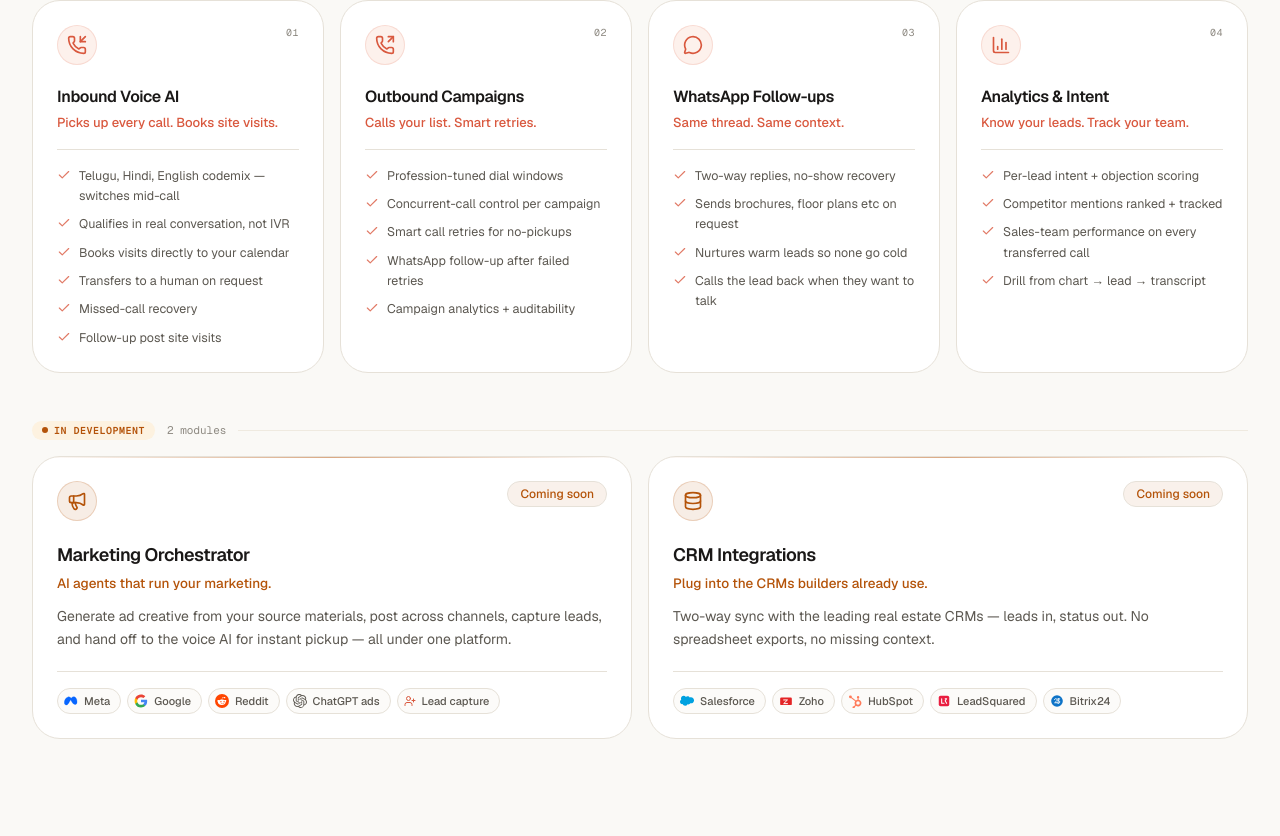
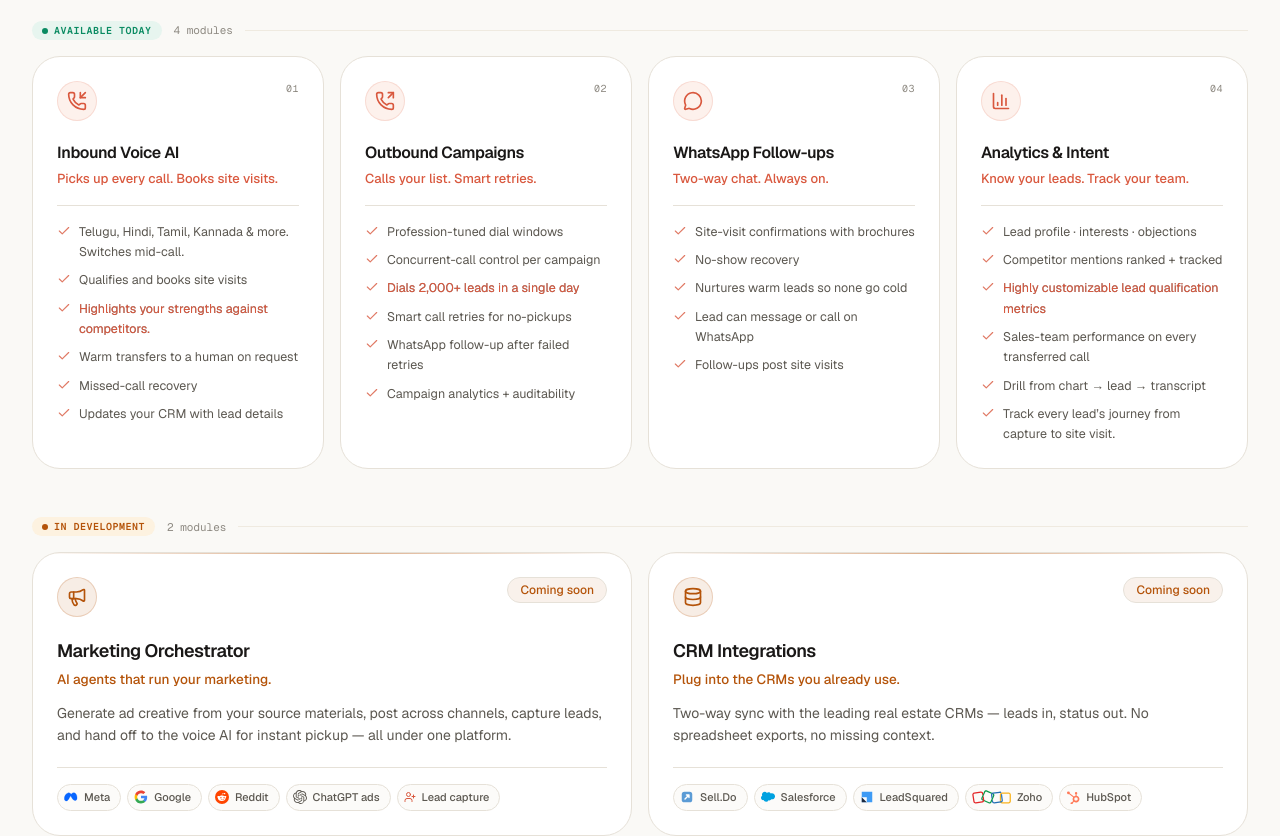
Before and after one commit to Kriven-AI/realty-website, a Next.js app: page / in a window 1280 px wide. Shown: the part 2989-3825 px from the top of the page. Built offline with nearby package versions, Linux system fonts and the light colour scheme.

Commit message:
updated the modules

```diff
--- a/components/home/fragmented-reality.tsx
+++ b/components/home/fragmented-reality.tsx
@@ -7,11 +7,15 @@ import { X, Check, ArrowLeftRight, ArrowRight } from "lucide-react";
 const ROWS: { without: string; with: string }[] = [
   {
     without: "Ad clicked — no callback for hours",
-    with: "Every lead called within 60 seconds",
+    with: "Google & Meta ad leads captured - called in 60 seconds",
   },
   {
     without: "Calls missed on nights & weekends",
     with: "Calls answered 24/7, in their language",
+  },
+  {
+    without: "Telecaller campaigns — slow, costly to scale",
+    with: "AI runs every outbound campaign at scale, 24/7",
   },
   {
     without: "WhatsApp goes silent, the lead dies",
@@ -19,7 +23,7 @@ const ROWS: { without: string; with: string }[] = [
   },
   {
     without: "No idea why a lead said no",
-    with: "Every objection tracked and ranked",
+    with: "Track lead interests, objections & competitors",
   },
   {
     without: "Less chance to improve sales team performance",
@@ -105,7 +109,7 @@ export function FragmentedReality() {
 
             <div className="mt-4 border-t border-border-subtle/70 pt-4">
               <p className="text-[13px] font-medium text-muted-foreground">
-                5 vendors · 5 bills · scattered data
+                Multiple vendors · many bills · scattered data
               </p>
             </div>
           </motion.div>
--- a/components/home/platform-suite.tsx
+++ b/components/home/platform-suite.tsx
@@ -15,13 +15,15 @@ import {
 import { Badge } from "@/components/ui/badge";
 import { BRAND_ICONS } from "@/components/icons/brand-icons";
 
+type Bullet = string | { text: string; highlight?: boolean };
+
 type AvailableModule = {
   id: string;
   index: string;
   name: string;
   icon: LucideIcon;
   tagline: string;
-  bullets: string[];
+  bullets: Bullet[];
 };
 
 type ComingModule = {
@@ -41,12 +43,12 @@ const AVAILABLE: AvailableModule[] = [
     icon: PhoneIncoming,
     tagline: "Picks up every call. Books site visits.",
     bullets: [
-      "Telugu, Hindi, English codemix — switches mid-call",
-      "Qualifies in real conversation, not IVR",
-      "Books visits directly to your calendar",
-      "Transfers to a human on request",
+      "Telugu, Hindi, Tamil, Kannada & more. Switches mid-call.",
+      "Qualifies and books site visits",
+      { text: "Highlights your strengths against competitors.", highlight: true },
+      "Warm transfers to a human on request",
       "Missed-call recovery",
-      "Follow-up post site visits"
+      "Updates your CRM with lead details"
     ],
   },
   {
@@ -58,6 +60,7 @@ const AVAILABLE: AvailableModule[] = [
     bullets: [
       "Profession-tuned dial windows",
       "Concurrent-call control per campaign",
+      { text: "Dials 2,000+ leads in a single day", highlight: true },
       "Smart call retries for no-pickups",
       "WhatsApp follow-up after failed retries",
       "Campaign analytics + auditability"
@@ -68,12 +71,13 @@ const AVAILABLE: AvailableModule[] = [
     index: "03",
     name: "WhatsApp Follow-ups",
     icon: MessageCircle,
-    tagline: "Same thread. Same context.",
+    tagline: "Two-way chat. Always on.",
     bullets: [
-      "Two-way replies, no-show recovery",
-      "Sends brochures, floor plans etc on request",
+      "Site-visit confirmations with brochures",
+      "No-show recovery",
       "Nurtures warm leads so none go cold",
-      "Calls the lead back when they want to talk",
+      "Lead can message or call on WhatsApp",
+      "Follow-ups post site visits"
     ],
   },
   {
@@ -83,10 +87,12 @@ const AVAILABLE: AvailableModule[] = [
     icon: BarChart3,
     tagline: "Know your leads. Track your team.",
     bullets: [
-      "Per-lead intent + objection scoring",
+      "Lead profile · interests · objections",
       "Competitor mentions ranked + tracked",
+      { text: "Highly customizable lead qualification metrics", highlight: true },
       "Sales-team performance on every transferred call",
       "Drill from chart → lead → transcript",
+      "Track every lead’s journey from capture to site visit.",
     ],
   },
 ];
@@ -105,10 +111,10 @@ const COMING_SOON: ComingModule[] = [
     id: "crm",
     name: "CRM Integrations",
     icon: Database,
-    tagline: "Plug into the CRMs builders already use.",
+    tagline: "Plug into the CRMs you already use.",
     description:
       "Two-way sync with the leading real estate CRMs — leads in, status out. No spreadsheet exports, no missing context.",
-    chips: ["Salesforce", "Zoho", "HubSpot", "LeadSquared", "Bitrix24"],
+    chips: ["Sell.Do", "Salesforce", "LeadSquared", "Zoho", "HubSpot"],
   },
 ];
 
@@ -175,15 +181,22 @@ export function PlatformSuite() {
 
                   {/* Bullets */}
                   <ul className="mt-4 space-y-2 border-t border-border-subtle pt-4">
-                    {module.bullets.map((bullet) => (
-                      <li
-                        key={bullet}
-                        className="flex items-start gap-2 text-[12.5px] leading-relaxed text-muted-foreground"
-                      >
-                        <Check className="mt-0.5 h-3.5 w-3.5 shrink-0 text-brand/80" />
-                        <span>{bullet}</span>
-                      </li>
-                    ))}
+                    {module.bullets.map((bullet) => {
+                      const isObj = typeof bullet === "object";
+                      const text = isObj ? bullet.text : bullet;
+                      const isHighlight = isObj && bullet.highlight;
+                      return (
+                        <li
+                          key={text}
+                          className="flex items-start gap-2 text-[12.5px] leading-relaxed text-muted-foreground"
+                        >
+                          <Check className="mt-0.5 h-3.5 w-3.5 shrink-0 text-brand/80" />
+                          <span style={isHighlight ? { color: "var(--brand)", textShadow: "0 0 gray" } : undefined}>
+                            {text}
+                          </span>
+                        </li>
+                      );
+                    })}
                   </ul>
                 </motion.div>
               );
@@ -246,7 +259,7 @@ export function PlatformSuite() {
                           className="inline-flex items-center gap-1.5 rounded-full border border-border-subtle bg-background/60 py-1 pl-1.5 pr-2.5 text-[11px] font-medium text-muted-foreground"
                         >
                           {BrandIcon ? (
-                            <BrandIcon className="h-3.5 w-3.5" />
+                            <BrandIcon className="h-3.5 w-auto" />
                           ) : (
                             <UserPlus className="h-3 w-3 text-brand" />
                           )}
--- a/components/icons/brand-icons.tsx
+++ b/components/icons/brand-icons.tsx
@@ -99,18 +99,30 @@ export function SalesforceIcon(props: IconProps) {
 export function ZohoIcon(props: IconProps) {
   return (
     <svg
-      viewBox="0 0 24 24"
+      viewBox="0 0 1024 366"
       fill="none"
       xmlns="http://www.w3.org/2000/svg"
       {...props}
     >
-      <rect x="2" y="6" width="20" height="13" rx="2" fill="#E42527" />
       <path
-        d="M8 10.2h6.5L8 16.5h6.5"
-        stroke="#fff"
-        strokeWidth="1.7"
-        strokeLinecap="round"
-        strokeLinejoin="round"
+        fill="#089949"
+        d="M458.1,353c-7.7,0-15.5-1.6-23-4.9l-160-71.3c-28.6-12.7-41.5-46.4-28.8-75l71.3-160c12.7-28.6,46.4-41.5,75-28.8l160,71.3c28.6,12.7,41.5,46.4,28.8,75l-71.3,160C500.6,340.5,479.8,353,458.1,353z M448.4,318.1c12.1,5.4,26.3-0.1,31.7-12.1l71.3-160c5.4-12.1-0.1-26.3-12.1-31.7L379.2,43c-12.1-5.4-26.3,0.1-31.7,12.1l-71.3,160c-5.4,12.1,0.1,26.3,12.1,31.7L448.4,318.1z"
+      />
+      <path
+        fill="#F9B21D"
+        d="M960,353.1H784.8c-31.3,0-56.8-25.5-56.8-56.8V121.1c0-31.3,25.5-56.8,56.8-56.8H960c31.3,0,56.8,25.5,56.8,56.8v175.2C1016.8,327.6,991.3,353.1,960,353.1z M784.8,97.1c-13.2,0-24,10.8-24,24v175.2c0,13.2,10.8,24,24,24H960c13.2,0,24-10.8,24-24V121.1c0-13.2-10.8-24-24-24H784.8z"
+      />
+      <path
+        fill="#E42527"
+        d="M303.9,153.2L280.3,206c-0.3,0.6-0.6,1.1-0.9,1.6l9.2,56.8c2.1,13.1-6.8,25.4-19.8,27.5l-173,28c-6.3,1-12.7-0.5-17.9-4.2c-5.2-3.7-8.6-9.3-9.6-15.6l-28-173c-1-6.3,0.5-12.7,4.2-17.9c3.7-5.2,9.3-8.6,15.6-9.6l173-28c1.3-0.2,2.6-0.3,3.8-0.3c11.5,0,21.8,8.4,23.7,20.2l9.3,57.2L294.3,94l-1.3-7.7c-5-30.9-34.2-52-65.1-47l-173,28C40,69.6,26.8,77.7,18,90c-8.9,12.3-12.4,27.3-10,42.3l28,173c2.4,15,10.5,28.1,22.8,37C68.5,349.4,80,353,91.9,353c3,0,6.1-0.2,9.2-0.7l173-28c30.9-5,52-34.2,47-65.1L303.9,153.2z"
+      />
+      <path
+        fill="#226DB4"
+        d="M511.4,235.8l25.4-56.9l-7.2-52.9c-0.9-6.3,0.8-12.6,4.7-17.7c3.9-5.1,9.5-8.4,15.9-9.2l173.6-23.6c1.1-0.1,2.2-0.2,3.3-0.2c5.2,0,10.2,1.7,14.5,4.9c0.8,0.6,1.5,1.3,2.2,1.9c7.7-8.1,17.8-13.9,29.1-16.4c-3.2-4.4-7-8.3-11.5-11.7c-12.1-9.2-27-13.1-42-11.1L545.6,66.5c-15,2-28.4,9.8-37.5,21.9c-9.2,12.1-13.1,27-11.1,42L511.4,235.8z"
+      />
+      <path
+        fill="#226DB4"
+        d="M806.8,265.1l-22.8-168c-12.8,0.4-23.1,11-23.1,23.9v49.3l13.5,99.2c0.9,6.3-0.8,12.6-4.7,17.7s-9.5,8.4-15.9,9.2l-173.6,23.6c-6.3,0.9-12.6-0.8-17.7-4.7c-5.1-3.9-8.4-9.5-9.2-15.9l-8-58.9l-25.4,56.9l0.9,6.4c2,15,9.8,28.4,21.9,37.5c10,7.6,21.9,11.6,34.3,11.6c2.6,0,5.2-0.2,7.8-0.5L758.2,329c15-2,28.4-9.8,37.5-21.9C804.9,295,808.8,280.1,806.8,265.1z"
       />
     </svg>
   );
@@ -140,14 +152,9 @@ export function LeadSquaredIcon(props: IconProps) {
       xmlns="http://www.w3.org/2000/svg"
       {...props}
     >
-      <rect x="3" y="3" width="18" height="18" rx="3" fill="#E91E40" />
-      <path
-        d="M8 8v8h4M14 8h2.5L14 11.5l2.5 4.5"
-        stroke="#fff"
-        strokeWidth="1.8"
-        strokeLinecap="round"
-        strokeLinejoin="round"
-      />
+      <rect x="3" y="3" width="18" height="18" fill="#3E9BF5" />
+      <rect x="3" y="12.4" width="8.6" height="8.6" fill="#fff" />
+      <path d="M3 12.4V21h8.6z" fill="#1B2A41" />
     </svg>
   );
 }
@@ -172,11 +179,32 @@ export function Bitrix24Icon(props: IconProps) {
   );
 }
 
+export function SellDoIcon(props: IconProps) {
+  return (
+    <svg
+      viewBox="0 0 24 24"
+      fill="none"
+      xmlns="http://www.w3.org/2000/svg"
+      {...props}
+    >
+      <rect x="3" y="3" width="18" height="18" rx="4.5" fill="#5B9BD5" />
+      <path
+        d="M8.6 15.4 15.4 8.6M11 8.6H15.4V13"
+        stroke="#fff"
+        strokeWidth="2.4"
+        strokeLinecap="round"
+        strokeLinejoin="round"
+      />
+    </svg>
+  );
+}
+
 export const BRAND_ICONS: Record<string, (props: IconProps) => React.ReactElement> = {
   Meta: MetaIcon,
   Google: GoogleIcon,
   Reddit: RedditIcon,
   "ChatGPT ads": OpenAIIcon,
+  "Sell.Do": SellDoIcon,
   Salesforce: SalesforceIcon,
   Zoho: ZohoIcon,
   HubSpot: HubSpotIcon,
```
